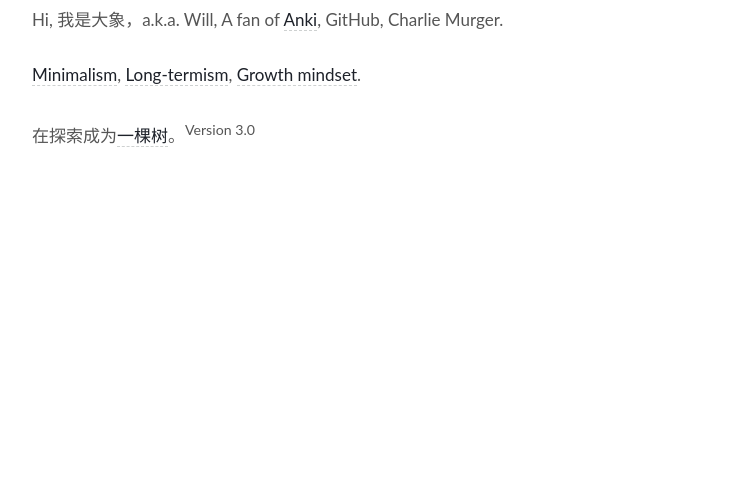
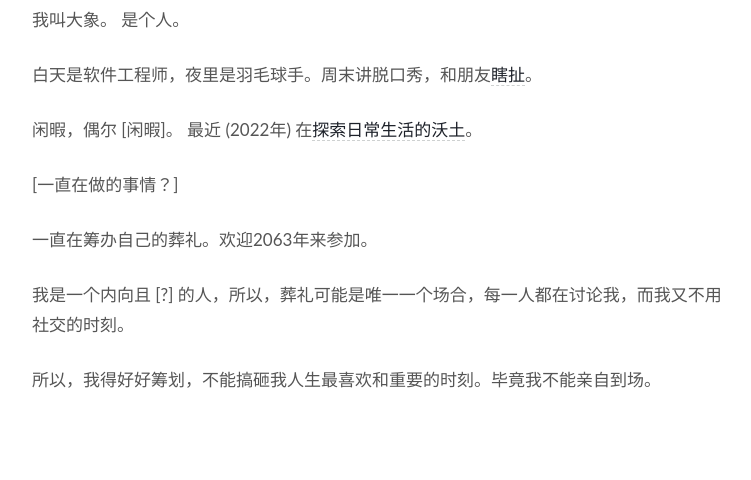
Before and after one commit to WillWang-X/willwang-x.github.io, a Jekyll site: the page built from about.md, in a window 1280 px wide. Shown: the part 500-980 px from the top of the page, without its empty margins (258-1009 px from the left). Built offline with Jekyll 4.4.1, drawn with Linux system fonts in a browser that asks for light colours; before the commit the page ends 900 px from its top, so only the background shows below that.

Commit message:
Update about me

```diff
--- a/about.md
+++ b/about.md
@@ -6,9 +6,16 @@ permalink: /about/
 
 ![Me](https://i.imgur.com/OJjTJOt.jpg)
 
+我叫大象。 是个人。
 
-Hi, 我是大象，a.k.a. Will, A fan of [Anki](https://github.com/willwang-x/tools/tree/main/tools/anki), GitHub, Charlie Murger.
+白天是软件工程师，夜里是羽毛球手。周末讲脱口秀，和朋友[瞎扯](https://xiangyigegeng.club/)。
 
-[Minimalism](https://github.com/willwang-x/all-about-will/blob/master/define/minimalism.md), [Long-termism](https://github.com/willwang-x/workflow), [Growth mindset](https://willwang.cc/2018/10/tenet).
+闲暇，偶尔 [闲暇]。  最近 (2022年) 在[探索日常生活的沃土](http://newsletter.willwang.cc/)。
 
-在探索成为[一棵树](https://willwang.cc/2019/01/life-README)。<sup>Version 3.0 </sup>
+[一直在做的事情？]
+
+一直在筹办自己的葬礼。欢迎2063年来参加。
+
+我是一个内向且 [?] 的人，所以，葬礼可能是唯一一个场合，每一人都在讨论我，而我又不用社交的时刻。
+
+所以，我得好好筹划，不能搞砸我人生最喜欢和重要的时刻。毕竟我不能亲自到场。
```
